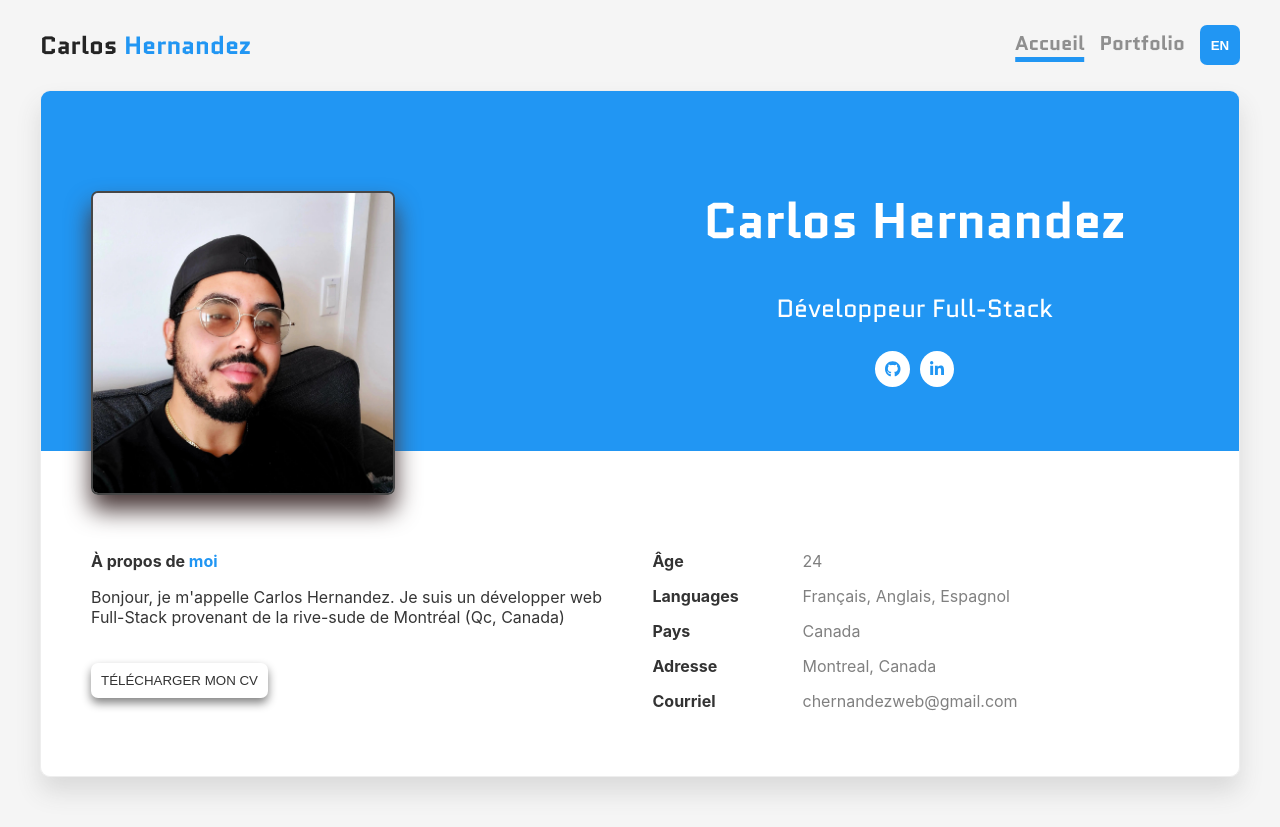
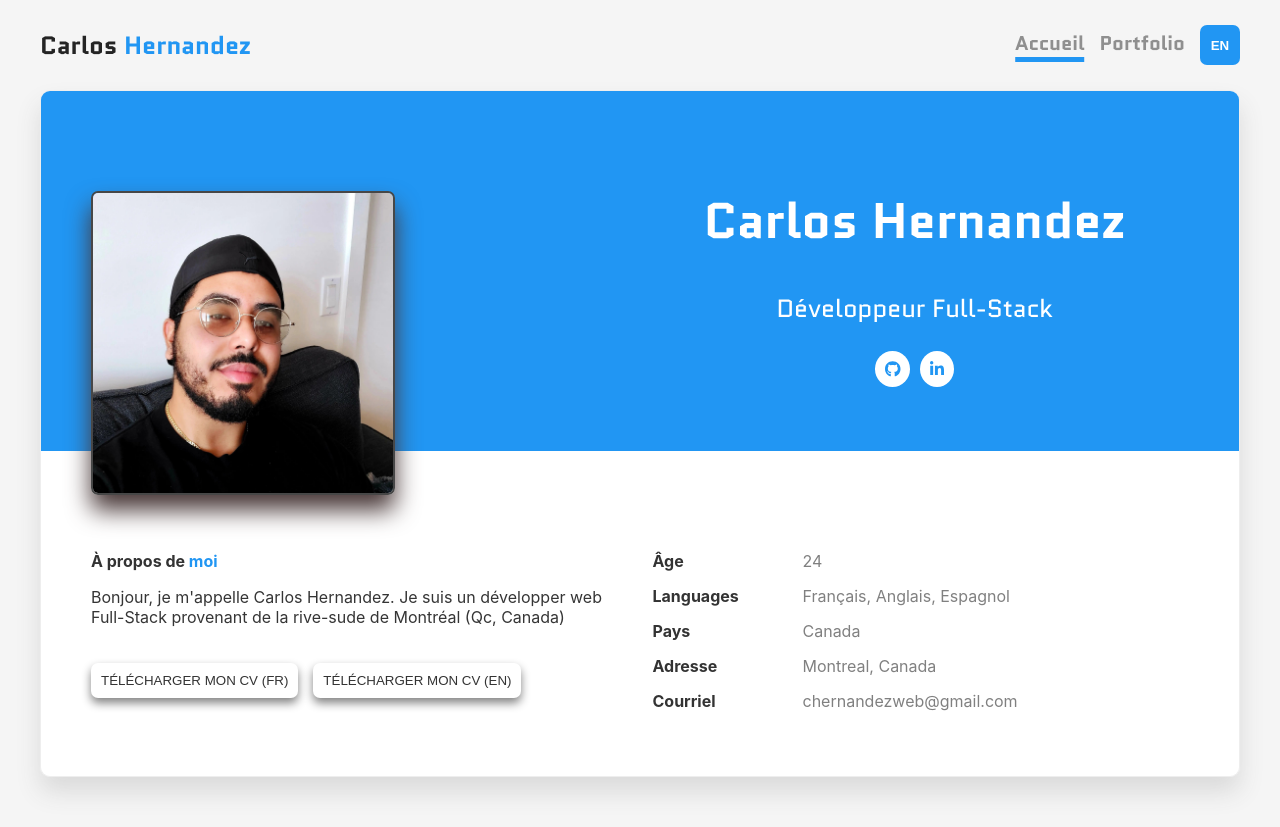
Before and after one commit to chernandezweb/portfolio-2022, a React (Create React App) app: page / in a window 1280 px wide. Built offline with nearby package versions, Linux system fonts and the light colour scheme.

Commit message:
add resume

```diff
--- a/src/pages/Home/Home.js
+++ b/src/pages/Home/Home.js
@@ -5,6 +5,8 @@ import { FontAwesomeIcon } from '@fortawesome/react-fontawesome'
 import { faGithub, faLinkedinIn } from '@fortawesome/free-brands-svg-icons';
 import { useAppContext } from "../../useAppState";
 import { useTranslation } from "react-i18next";
+import resumeFR from '../../media/Carlos Hernandez-CV-2022 (FR).pdf';
+import resumeEN from '../../media/Carlos Hernandez-CV-2022 (EN).pdf';
 
 const Home = props => {
 
@@ -45,7 +47,12 @@ const Home = props => {
                 <div className="about-me-side">
                     <p className="about-me-title">{t('home-page-about-me-label-1')} <span>{t('home-page-about-me-label-2')}</span></p>
                     <p className="about-me-text">{t('home-page-about-me-text')}</p>
-                    <button className="resume-btn">{t('home-page-download-resume')}</button>
+                    <a href={resumeFR} target="_blank" rel="noreferrer" style={{ marginRight: 15 }}>
+                        <button className="resume-btn">{t('home-page-download-resume')} (FR)</button>
+                    </a>
+                    <a href={resumeEN} target="_blank" rel="noreferrer" >
+                        <button className="resume-btn">{t('home-page-download-resume')} (EN)</button>
+                    </a>
                 </div>
                 <div className="infos-side">
                     <div>
```
Also changed, not shown: 2 other files (tests, documents, lock files or other folders).
